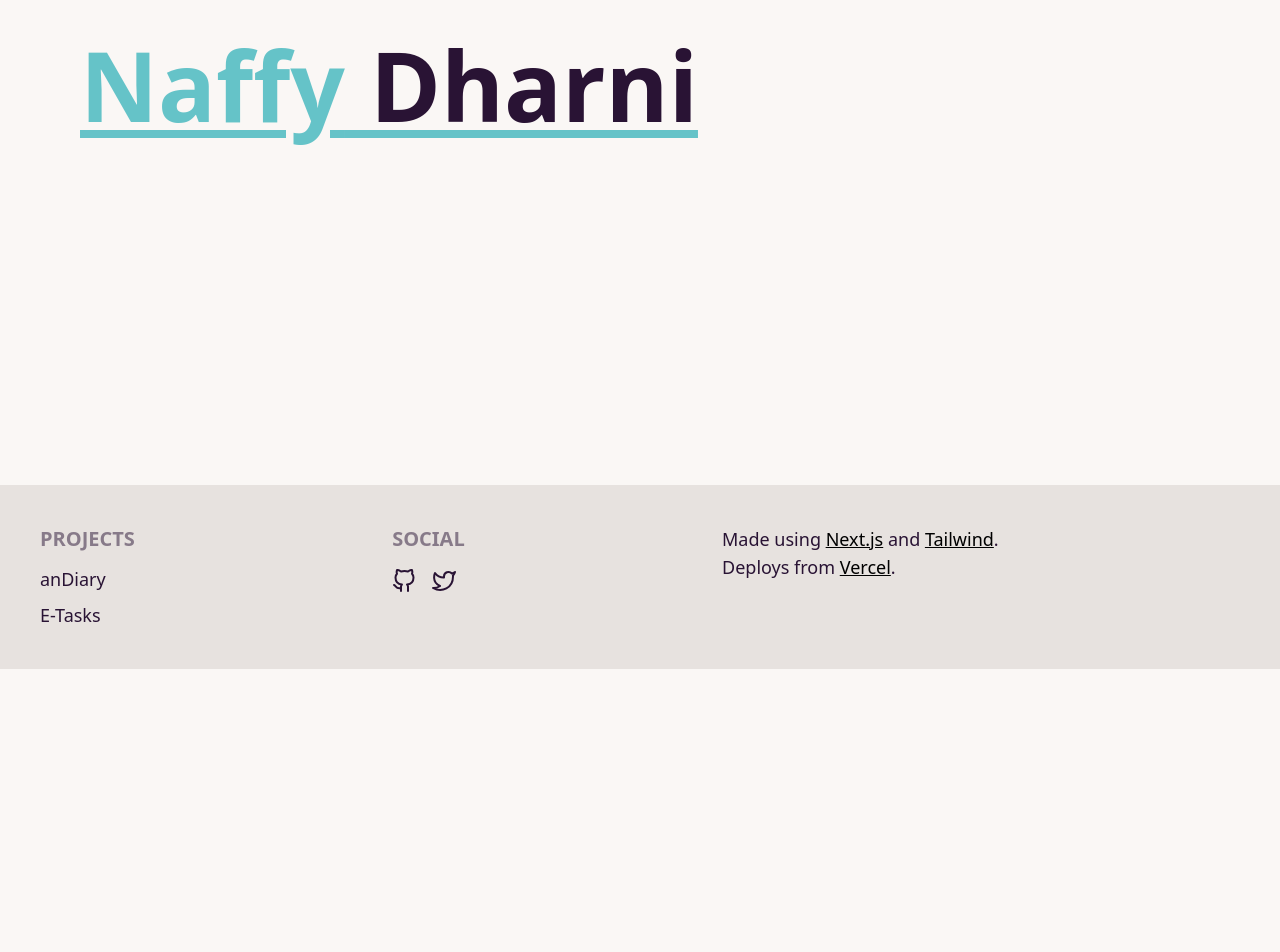
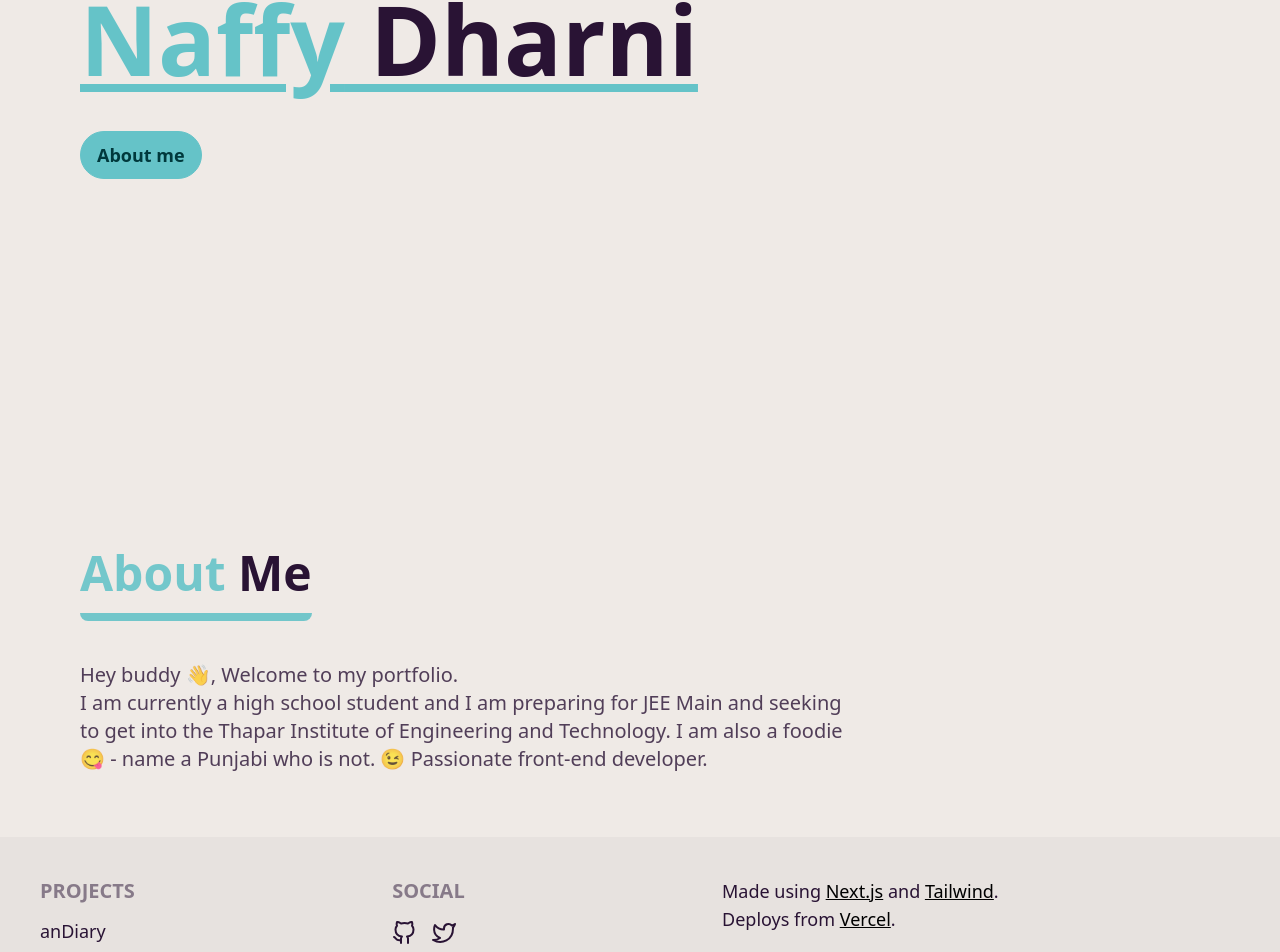
Before and after one commit to knownasnaffy/knownasnaffy, a Next.js app in the folder website/: page / in a window 1280 px wide. Shown: the part 315-1267 px from the top of the page. Before the commit the page ends 984 px from the top, so only its background shows below. Built offline with nearby package versions, Linux system fonts and the light colour scheme.

Commit message:
Add about section

```diff
--- a/website/components/Navbar.tsx
+++ b/website/components/Navbar.tsx
@@ -27,7 +27,7 @@ export function Navbar() {
 							className='menu menu-compact dropdown-content mt-3 p-2 shadow bg-base-100 rounded-box w-52'
 						>
 							<li>
-								<a>About</a>
+								<a href="#about">About</a>
 							</li>
 							<li tabIndex={0}>
 								<a>Projects</a>
--- a/website/pages/index.tsx
+++ b/website/pages/index.tsx
@@ -5,7 +5,7 @@ import { Footer, Navbar } from "../components"
 
 const Home: NextPage = () => {
 	return (
-		<div className='h-screen'>
+		<div className='bg-base-200'>
 			<Head>
 				<title>Create Next App</title>
 				<meta
@@ -19,10 +19,35 @@ const Home: NextPage = () => {
 			</Head>
 			<Navbar />
 			<main className='container mx-auto md:px-20 px-10'>
-				<section className='min-h-screen flex items-center'>
+				<section className='min-h-screen flex flex-col justify-items-start place-content-center'>
 					<h1 className='text-8xl font-bold md:underline underline-offset-8 decoration-primary decoration-8'>
 						<span className='text-primary'>Naffy</span> Dharni
 					</h1>
+					<br />
+					<a
+						href='#about'
+						className='btn btn-primary max-w-fit normal-case mt-5 text-lg'
+					>
+						About me
+					</a>
+				</section>
+				<section
+					id='about'
+					className='pt-16'
+				>
+					<h2 className='text-5xl font-bold'>
+						<span className='pb-2 rounded-lg border-primary/90 border-b-8'>
+							<span className='text-primary/90'>About</span> Me
+						</span>
+					</h2>
+					<p className='py-16 prose text-xl max-w-3xl'>
+						Hey buddy 👋, Welcome to my portfolio.
+						<br />I am currently a high school student and I am
+						preparing for JEE Main and seeking to get into the
+						Thapar Institute of Engineering and Technology. I am
+						also a foodie 😋 - name a Punjabi who is not. 😉
+						Passionate front-end developer.
+					</p>
 				</section>
 			</main>
 			<Footer />
```
